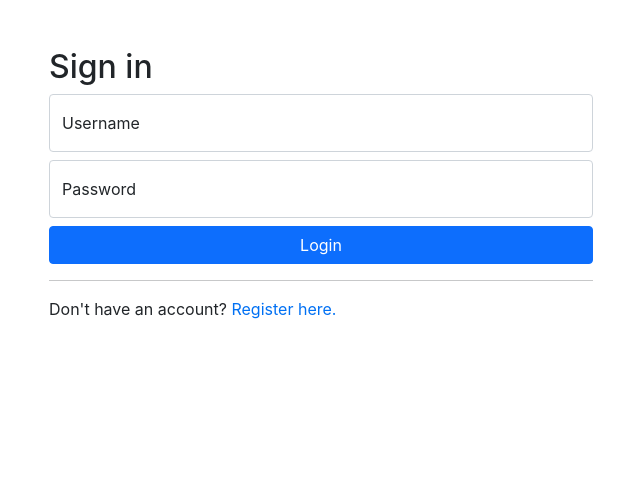
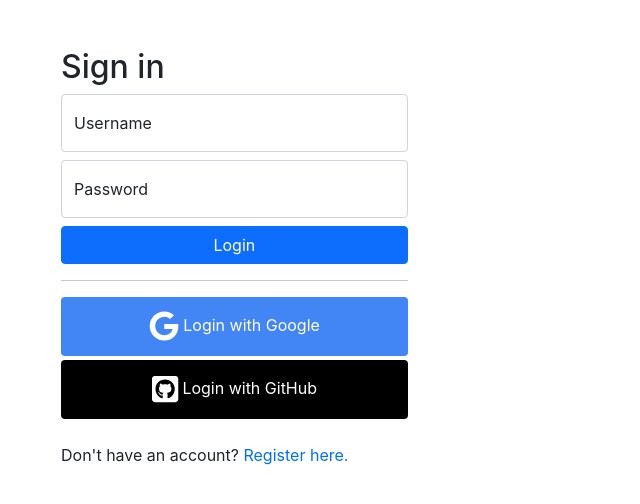
Before and after one commit to christian-montes/messaging-app, a Next.js app: page / in a window 1280 px wide. Shown: the top 504 px of the page, without its empty margins (319-959 px from the left). Built offline with nearby package versions, Linux system fonts and the light colour scheme.

Commit message:
Added Login functionality with Google/GitHub buttons

```diff
--- a/pages/index.js
+++ b/pages/index.js
@@ -2,19 +2,32 @@ import Head from 'next/head';
 import styles from '../styles/Home.module.css';
 import Layout from '../components/layout';
 import LoginForm from '../components/login';
+import RegisterButton from '../components/register-buttons';
+import Register from '../components/register';
 
 export default function Home() {
   return (
     <Layout>
+      <div className='container'>
+        <div className='col-sm-8'>
           <LoginForm />
 
           <hr />
+
+          <div className='d-grid gap-1 col-sm mb-4'>
+            <RegisterButton google login />
+            <RegisterButton login />
+          </div>
 
           <p>
             Don't have an account?{' '}
             <a href='/new-user'>Register here.</a>
           </p>
 
+        </div>
+      </div>
+
+
     </Layout>
   )
 }
```
Lines whose indentation alone changed are shown as unchanged.
